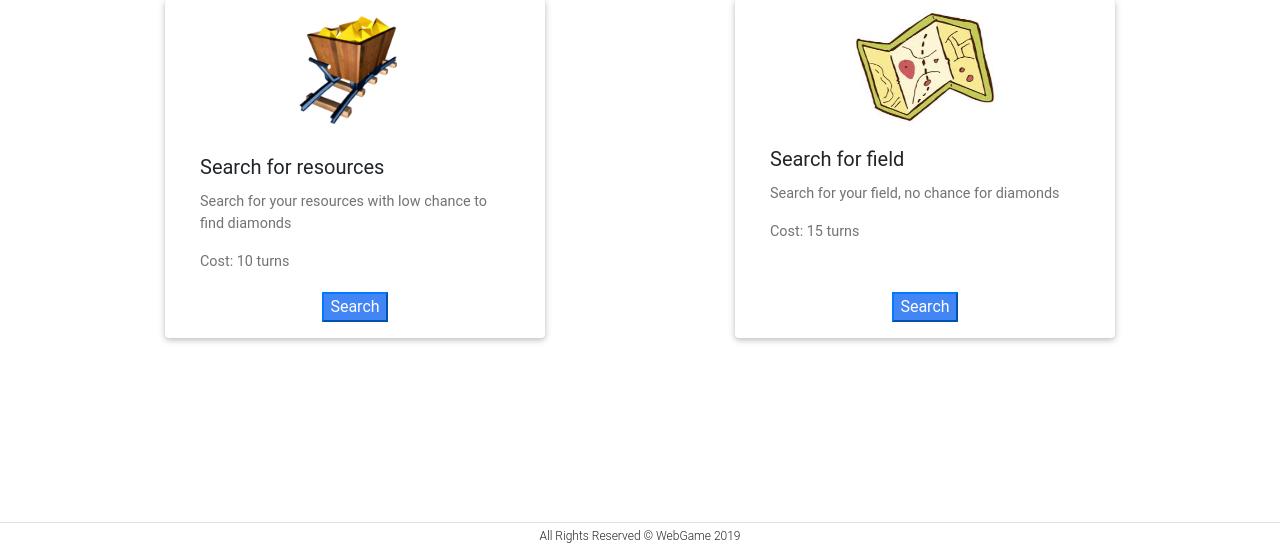
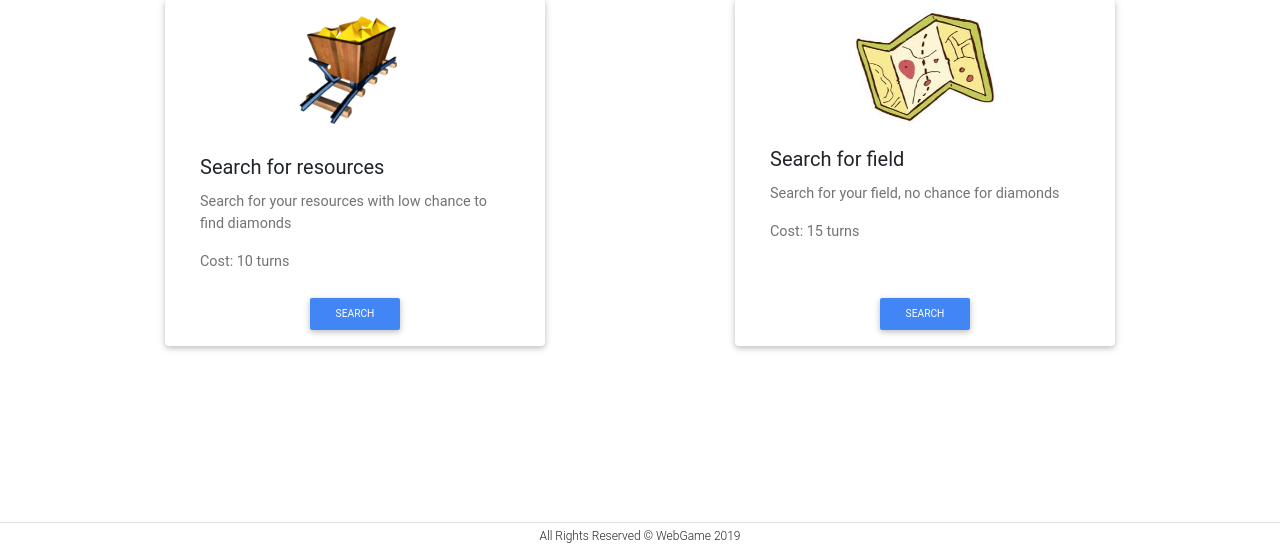
Before and after one commit to barakavraham/wargame, a Flask app: page /base/ in a window 1280 px wide. Shown: the part 251-800 px from the top of the page. Run offline with Flask 2, Linux system fonts and the light colour scheme; a user stored in the database is signed in; tables that the repository leaves empty hold one stand-in row (values such as "Sample post"); some libraries are stand-ins or nearby versions.

Commit message:
improve coverage

```diff
--- a/app/forms/auth.py
+++ b/app/forms/auth.py
@@ -25,7 +25,6 @@ class RegistrationForm(FlaskForm):
     def validate_army_name(_, army_name):
         army = Army.query.filter_by(name=army_name.data).first()
         if army:
-            print('Army is taken')
             raise ValidationError('This army name is already taken')
         if not army_name.data.isalnum():
             raise ValidationError('Army name must contain only numbers and letters')
@@ -34,7 +33,6 @@ class RegistrationForm(FlaskForm):
     def validate_email(_, email):
         user = User.query.filter_by(email=email.data).first()
         if user:
-            print('user taken')
             raise ValidationError('This email is already taken')
 
 
--- a/app/forms/profile.py
+++ b/app/forms/profile.py
@@ -1,6 +1,6 @@
 from app.models.army import Army
 from flask_wtf import FlaskForm
-from wtforms import StringField, SubmitField
+from wtforms import StringField
 from wtforms.validators import DataRequired, Length, ValidationError
 
 
@@ -11,7 +11,7 @@ class SetArmyNameForm(FlaskForm):
 
     @staticmethod
     def validate_army_name(_, army_name):
-        army = Army.query.filter_by(name=army_name).first()
+        army = Army.query.filter_by(name=army_name.data).first()
         if not army_name.data.isalnum():
             raise ValidationError('Army name must contain only letters and numbers')
         if army:
--- a/app/templates/base/index.html
+++ b/app/templates/base/index.html
@@ -37,7 +37,7 @@
             <div class="text-center">
                 <button
                     id="search-resources-btn"
-                    class="btn-primary mb-3"
+                    class="btn btn-sm btn-primary mb-3"
                 >Search</button>
             </div>
         </div>
@@ -52,7 +52,7 @@
             <div class="text-center">
                 <button
                         id="search-field-btn"
-                        class="btn-primary mb-3"
+                        class="btn btn-sm btn-primary mb-3"
                 >Search</button>
             </div>
         </div>
--- a/app/utils/user.py
+++ b/app/utils/user.py
@@ -1,6 +1,7 @@
 from app import db, bcrypt
 from app.models.user import User
 from app.models.army import Army, Upgrade
+
 
 def create_user(email, password, army_name):
     hashed_password = bcrypt.generate_password_hash(password).decode('utf-8')
```
Also changed, not shown: tests/routes/__init__.py (+2 -1 lines), tests/routes/auth.py (+24 -6 lines).
